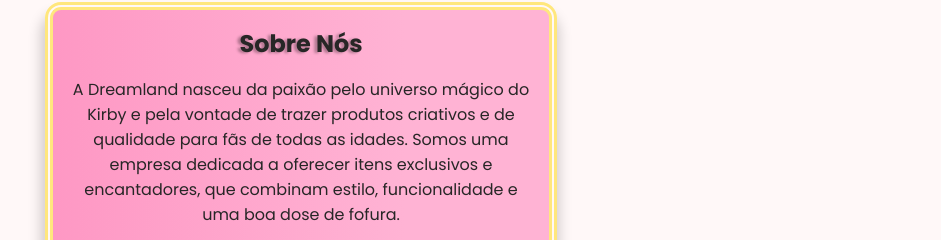
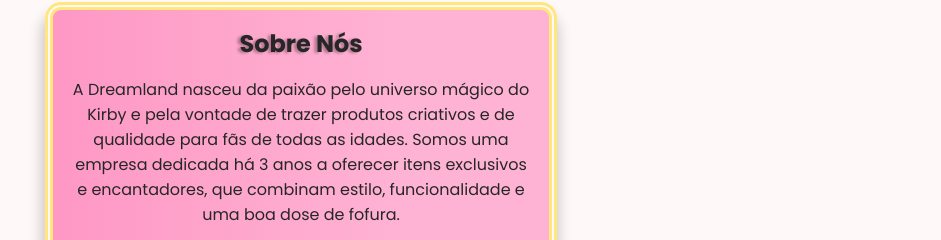
Before and after one commit to thaliadani/dreamland-shop, a website: page sobre.html in a window 1280 px wide. Shown: the part 518-758 px from the top of the page, without its empty margins (339-1280 px from the left). Drawn offline with nearby package versions, Linux system fonts and the light colour scheme.

Commit message:
Update sobre.html

```diff
--- a/sobre.html
+++ b/sobre.html
@@ -41,7 +41,7 @@
         <section class="sobre">
             <h2>Sobre Nós</h2>
             <p>A Dreamland nasceu da paixão pelo universo mágico do Kirby e pela vontade de trazer produtos criativos e
-                de qualidade para fãs de todas as idades. Somos uma empresa dedicada a oferecer itens exclusivos e
+                de qualidade para fãs de todas as idades. Somos uma empresa dedicada há 3 anos a oferecer itens exclusivos e
                 encantadores, que combinam estilo, funcionalidade e uma boa dose de fofura.</p>
             <p>Nosso objetivo é proporcionar uma experiência única de compra, conectando você ao charme de Dreamland 🌈💖</p>
         </section>
```
